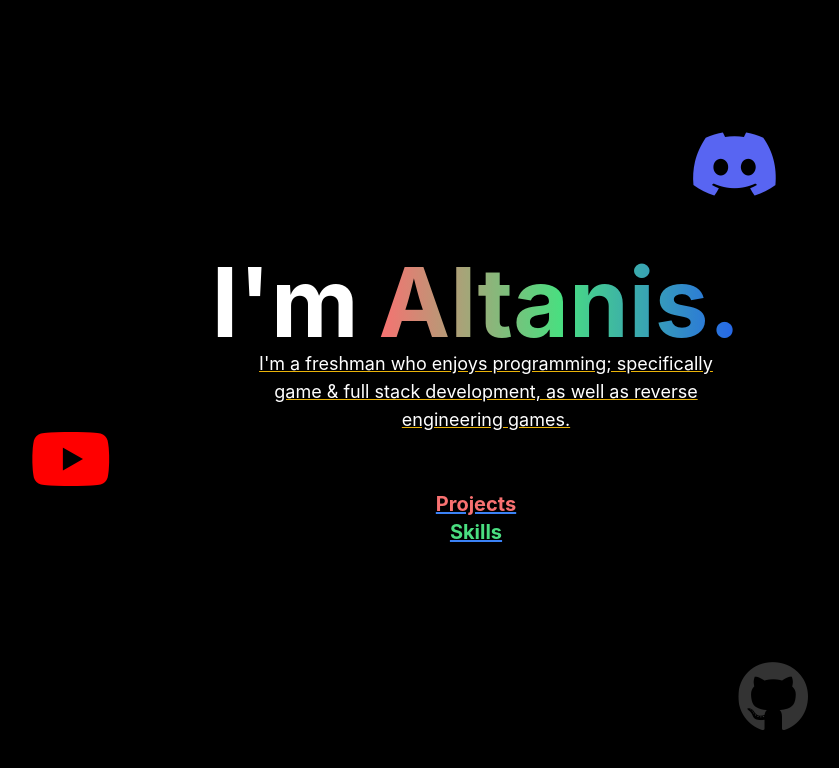
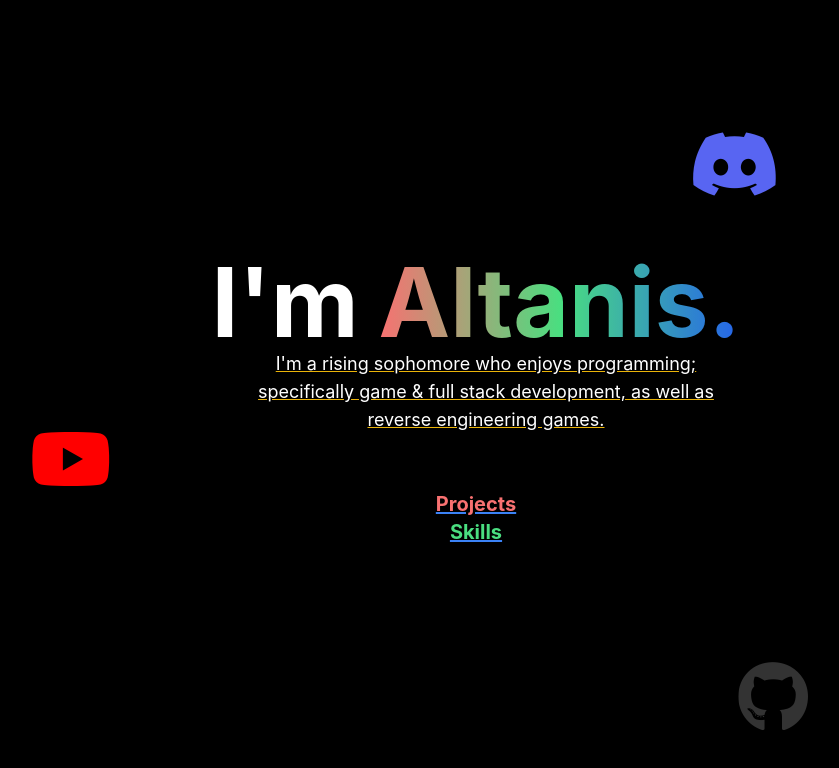
Before and after one commit to Altanis/Altanis, a React (Create React App) app: page / in a window 1280 px wide. Shown: the top 768 px of the page, without its empty margins (154-993 px from the left). Built offline with nearby package versions, Linux system fonts and the light colour scheme.

Commit message:
+1yr older, -10yr off of life (soph year scawy)

```diff
--- a/src/pages/Home.js
+++ b/src/pages/Home.js
@@ -66,7 +66,7 @@ export default function IconGroup() {
                         <span className="mr-3 text-left md:mr-5">{text1}</span>
                         <span className="mr-3 text-transparent bg-clip-text bg-gradient-to-r from-red-400 via-green-400 to-blue-600 md:mr-5">{text2}</span>
                     </div>
-                    <p className="text-sm md:text-lg text-center underline decoration-yellow-500 pb-14 w-[486.42px]">I'm a freshman who enjoys programming; specifically game & full stack development, as well as reverse engineering games.</p>
+                    <p className="text-sm md:text-lg text-center underline decoration-yellow-500 pb-14 w-[486.42px]">I'm a rising sophomore who enjoys programming; specifically game & full stack development, as well as reverse engineering games.</p>
                     <div className="flex flex-col text-xl font-bold">
                         <Link
                             to="/projects"
```
